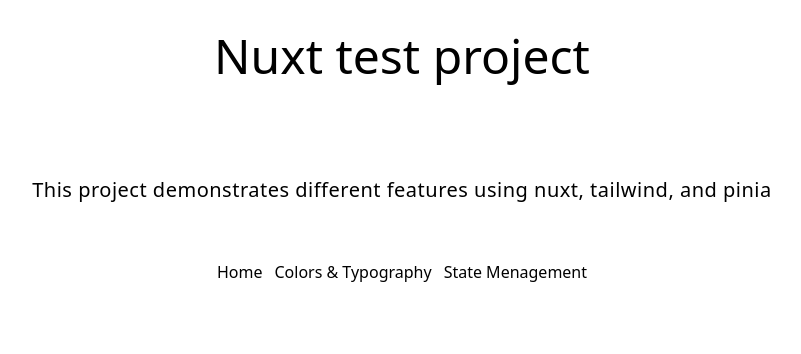
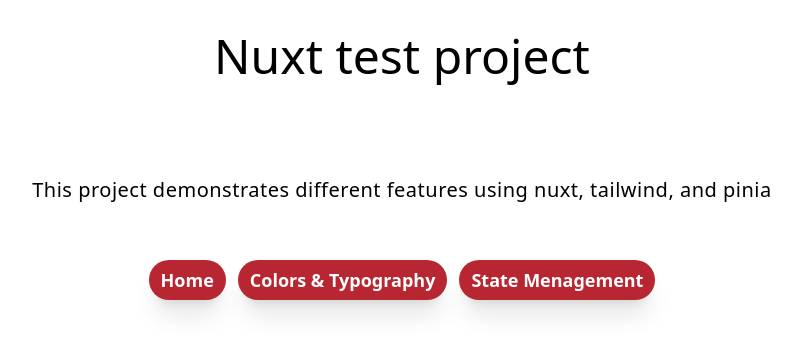
Before and after one commit to Michele-S2001/nuxt-test-project, a Nuxt app: page / in a window 1280 px wide. Shown: the top 354 px of the page, without its empty margins (238-1039 px from the left). Built offline with nearby package versions, Linux system fonts and the light colour scheme.

Commit message:
Refactor - dynamic link generation in the navbar and also style changes

```diff
--- a/components/Navbar.vue
+++ b/components/Navbar.vue
@@ -1,15 +1,36 @@
+<script lang="ts" setup>
+
+interface navLink {
+  uri: string,
+  pageName: string
+}
+
+const navLinks:navLink[] = [
+  {
+    uri: '/',
+    pageName: 'home'
+  },
+  {
+    uri: '/style-demo',
+    pageName: 'colors & typography'
+  },
+  {
+    uri: '/state-demo',
+    pageName: 'state menagement'
+  },
+]
+
+</script>
+
+
 <template>
 
   <nav class="py-4">
     <ul class="flex gap-3 flex-wrap">
-      <li class="hover:text-blue-700 hover:underline capitalize">
-        <NuxtLink to="/">Home</NuxtLink>
-      </li>
-      <li class="hover:text-blue-700 hover:underline capitalize">
-        <NuxtLink to="/style-demo">Colors & Typography</NuxtLink>
-      </li>
-      <li class="hover:text-blue-700 hover:underline capitalize">
-        <NuxtLink to="/state-demo">State menagement</NuxtLink>
+      <li
+        v-for="(link, i) in navLinks" :key="i"
+        class="hover:text-blue-700 capitalize bg-crimson text-white font-semibold leading-10 px-3 rounded-3xl text-lg shadow-xl">
+        <NuxtLink :to="link.uri">{{ link.pageName }}</NuxtLink>
       </li>
     </ul>
   </nav>
```
